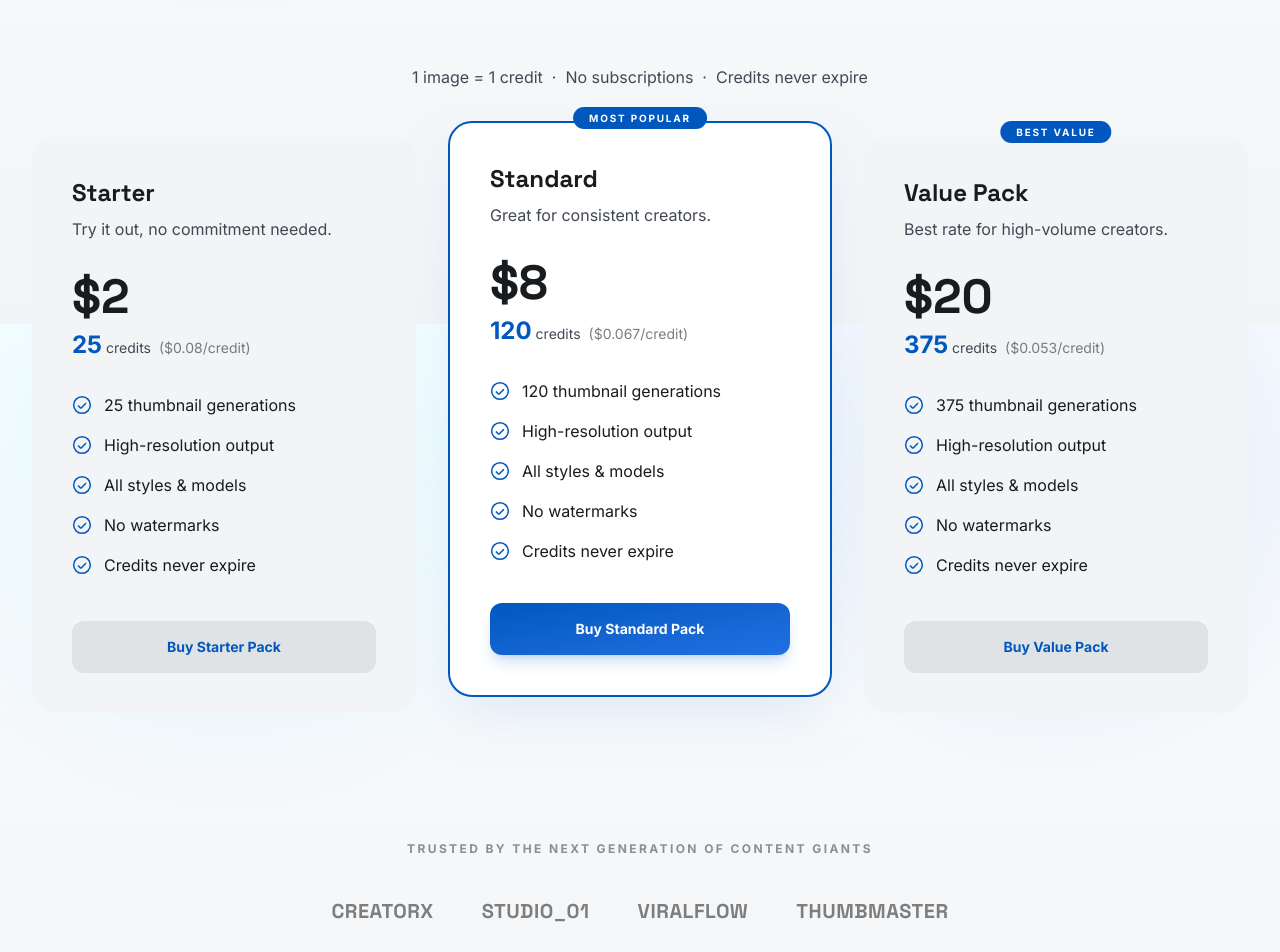
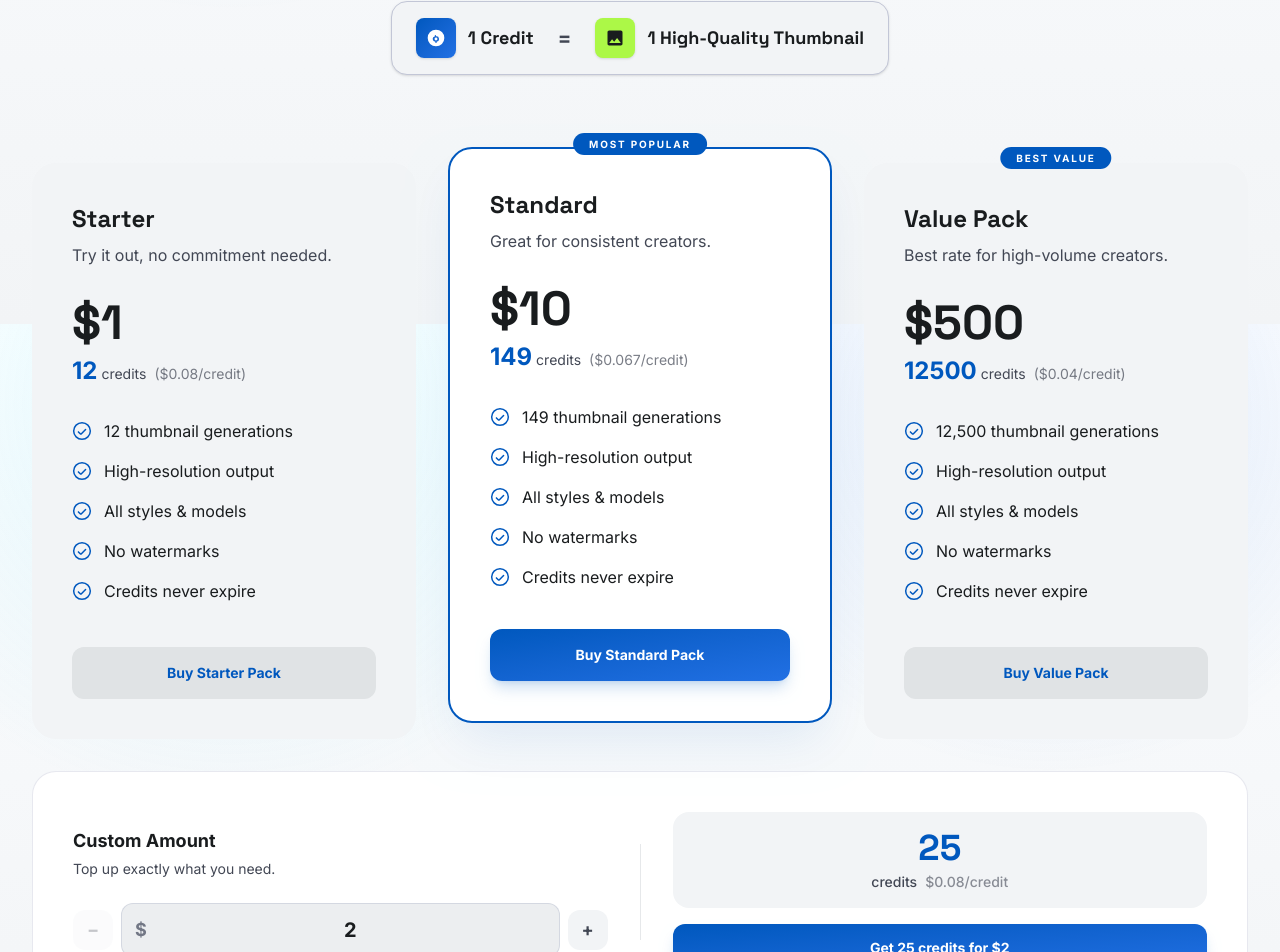
Before and after one commit to liamvietpham/thumbgenai, a Next.js app in the folder frontend/: page /pricing in a window 1280 px wide. Shown: the part 476-1428 px from the top of the page. Built offline with nearby package versions, Linux system fonts and the light colour scheme; no server answers.

Commit message:
feat: update pricing plan

```diff
--- a/frontend/app/(main)/thumbnails/page.tsx
+++ b/frontend/app/(main)/thumbnails/page.tsx
@@ -1,6 +1,6 @@
 import type { Metadata } from 'next';
-import { ThumbnailsClient } from './ThumbnailsClient';
-import { COMMUNITY_ITEMS, PAGE_SIZE } from './thumbnails-data';
+import { ThumbnailsClient } from '@/components/thumbnails/ThumbnailsClient';
+import { COMMUNITY_ITEMS, PAGE_SIZE } from '@/components/thumbnails/thumbnails-data';
 
 export const metadata: Metadata = {
   title: 'Thumbnails',
--- a/frontend/components/home/PricingSection.tsx
+++ b/frontend/components/home/PricingSection.tsx
@@ -34,6 +34,27 @@ export function PricingSection({ className = '' }: { className?: string }) {
             <CreditPackCard key={pack.name} pack={pack} />
           ))}
         </div>
+
+        <Link
+          href="/pricing#custom"
+          className="group mt-8 flex cursor-pointer items-center justify-between gap-6 rounded-[1.5rem] border-2 border-dashed border-[rgba(0,88,190,0.25)] bg-[var(--surface-container-low)] p-8 tonal-transition hover:border-[var(--primary)] hover:bg-[var(--surface-container)] md:p-10"
+        >
+          <div>
+            <p className="text-xs font-bold uppercase tracking-[0.18em] text-[var(--primary)]">Custom Amount</p>
+            <p className="mt-1 font-headline text-2xl font-bold text-[var(--on-surface)]">Top up exactly what you need</p>
+            <p className="mt-1 text-sm text-[var(--on-surface-variant)]">From $2 · Better rate the more you top up</p>
+          </div>
+
+          <div className="flex shrink-0 items-center gap-3">
+            <div className="flex items-center gap-1 rounded-xl border border-[rgba(194,198,214,0.55)] bg-[var(--surface-container-lowest)] px-4 py-2.5 text-lg font-bold text-[var(--outline)]">
+              <span>$</span>
+              <span className="w-10 border-b border-dashed border-[var(--outline)]" />
+            </div>
+            <svg aria-hidden="true" className="size-5 text-[var(--primary)] transition-transform group-hover:translate-x-1" fill="none" stroke="currentColor" strokeLinecap="round" strokeLinejoin="round" strokeWidth={2} viewBox="0 0 24 24">
+              <path d="M5 12h14M12 5l7 7-7 7" />
+            </svg>
+          </div>
+        </Link>
       </div>
     </section>
   );
--- a/frontend/components/pricing/PricingIntro.tsx
+++ b/frontend/components/pricing/PricingIntro.tsx
@@ -3,14 +3,37 @@ export function PricingIntro() {
     <section className="px-6 pb-6 pt-20 md:px-8 md:pt-32">
       <div className="mx-auto max-w-7xl text-center">
         <p className="inline-flex rounded-full bg-[var(--primary-fixed)] px-4 py-1.5 text-xs font-bold uppercase tracking-[0.2em] text-[var(--primary)]">
-          Pricing Plans
+          Credit Store
         </p>
         <h1 className="mt-6 font-headline text-5xl font-bold tracking-tight text-[var(--on-surface)] md:text-7xl">
-          Simple, transparent pricing
+          Pay only for what you use
         </h1>
         <p className="mx-auto mt-6 max-w-2xl text-xl leading-relaxed text-[var(--on-surface-variant)]">
-          Buy credits once, use them at your own pace. No subscriptions, no monthly fees.
+          No monthly fees. No subscriptions. Just high-quality AI thumbnails when you need them.
         </p>
+
+        {/* 1 Credit = 1 Thumbnail pill */}
+        <div className="mt-10 inline-flex items-center gap-6 rounded-2xl border border-[var(--outline-variant)] bg-[var(--surface-container-low)] px-6 py-4 shadow-sm">
+          <div className="flex items-center gap-3">
+            <div className="flex size-10 items-center justify-center rounded-lg bg-gradient-to-br from-[#0058be] to-[#2170e4] text-white shadow">
+              <svg aria-hidden="true" className="size-5" fill="currentColor" viewBox="0 0 24 24">
+                <path d="M12 2a10 10 0 1 0 0 20A10 10 0 0 0 12 2Zm.75 14.5v.75a.75.75 0 0 1-1.5 0v-.75a3.25 3.25 0 0 1-.75-6.4V9.25a.75.75 0 0 1 1.5 0v.78a3.25 3.25 0 0 1 .75 6.47Zm-.75-1.5a1.75 1.75 0 1 0 0-3.5 1.75 1.75 0 0 0 0 3.5Z" />
+              </svg>
+            </div>
+            <span className="font-headline text-lg font-bold text-[var(--on-surface)]">1 Credit</span>
+          </div>
+
+          <span className="text-xl font-bold text-[var(--on-surface-variant)]">=</span>
+
+          <div className="flex items-center gap-3">
+            <div className="flex size-10 items-center justify-center rounded-lg bg-[var(--tertiary-fixed)] text-[var(--on-tertiary-fixed-variant)] shadow">
+              <svg aria-hidden="true" className="size-5" fill="currentColor" viewBox="0 0 24 24">
+                <path d="M21 19V5c0-1.1-.9-2-2-2H5c-1.1 0-2 .9-2 2v14c0 1.1.9 2 2 2h14c1.1 0 2-.9 2-2ZM8.5 13.5l2.5 3.01L14.5 12l4.5 6H5l3.5-4.5Z" />
+              </svg>
+            </div>
+            <span className="font-headline text-lg font-bold text-[var(--on-surface)]">1 High-Quality Thumbnail</span>
+          </div>
+        </div>
       </div>
     </section>
   );
--- a/frontend/components/pricing/PricingPlansSection.tsx
+++ b/frontend/components/pricing/PricingPlansSection.tsx
@@ -1,27 +1,11 @@
+'use client';
+
 import Link from 'next/link';
+import { useState } from 'react';
 import { CheckCircleIcon } from '@/components/pricing/PricingIcons';
 import { type CreditPack, creditPacks } from '@/components/pricing/pricing-data';
 
-export function PricingPlansSection() {
-  return (
-    <section className="px-6 pb-8 pt-16 md:px-8">
-      <div className="mx-auto max-w-7xl">
-        <div className="mb-12 mt-4 text-center">
-          <p className="text-base text-[var(--on-surface-variant)]">
-            1 image = 1 credit &nbsp;·&nbsp; No subscriptions &nbsp;·&nbsp; Credits never expire
-          </p>
-        </div>
-
-        <div className="grid gap-8 md:grid-cols-3">
-          {creditPacks.map((pack) => (
-            <CreditPackCard key={pack.name} pack={pack} />
-          ))}
-        </div>
-      </div>
-    </section>
-  );
-}
-
+/* ── Preset cards (unchanged) ─────────────────────────────────── */
 function CreditPackCard({ pack }: { pack: CreditPack }) {
   return (
     <article
@@ -31,31 +15,23 @@ function CreditPackCard({ pack }: { pack: CreditPack }) {
           : 'bg-[var(--surface-container-low)] hover:bg-[var(--surface-container)]'
       }`}
     >
-      {pack.badge ? (
+      {pack.badge && (
         <p className="absolute -top-4 left-1/2 -translate-x-1/2 whitespace-nowrap rounded-full bg-[#0058be] px-4 py-1 text-[10px] font-bold uppercase tracking-[0.18em] text-white">
           {pack.badge}
         </p>
-      ) : null}
-
+      )}
       <header className="mb-8">
-        <h2 className="font-headline text-2xl font-bold text-[var(--on-surface)]">
-          {pack.name}
-        </h2>
+        <h2 className="font-headline text-2xl font-bold text-[var(--on-surface)]">{pack.name}</h2>
         <p className="mt-2 text-base text-[var(--on-surface-variant)]">{pack.tagline}</p>
       </header>
-
-      {/* Price + credits */}
       <div className="mb-8">
-        <p className="font-headline text-5xl font-bold text-[var(--on-surface)]">
-          ${pack.price}
-        </p>
+        <p className="font-headline text-5xl font-bold text-[var(--on-surface)]">${pack.price}</p>
         <p className="mt-2 text-[var(--on-surface-variant)]">
           <span className="text-2xl font-bold text-[var(--primary)]">{pack.credits}</span>
           {' '}credits
           <span className="ml-2 text-sm opacity-70">({pack.pricePerCredit}/credit)</span>
         </p>
       </div>
-
       <ul className="mb-10 flex-grow space-y-4">
         {pack.features.map((feature) => (
           <li key={feature} className="flex items-center gap-3 text-base text-[var(--on-surface)]">
@@ -64,7 +40,6 @@ function CreditPackCard({ pack }: { pack: CreditPack }) {
           </li>
         ))}
       </ul>
-
       <Link
         href={pack.href}
         className={`inline-flex cursor-pointer items-center justify-center rounded-xl py-4 text-sm font-bold tonal-transition ${
@@ -78,3 +53,118 @@ function CreditPackCard({ pack }: { pack: CreditPack }) {
     </article>
   );
 }
+
+/* ── Credit calculator ────────────────────────────────────────── */
+function calculateCredits(amount: number): number {
+  if (amount < 1)    return 0;
+  if (amount >= 500) return Math.round(amount / 0.04);
+  if (amount >= 50)  return Math.round(amount / 0.045);
+  if (amount >= 20)  return Math.round(amount / 0.053);
+  if (amount >= 10)  return Math.round(amount / 0.067);
+  return Math.round(amount / 0.08);
+}
+
+function pricePerCredit(amount: number): string {
+  if (amount >= 500) return '$0.04';
+  if (amount >= 50)  return '$0.045';
+  if (amount >= 20)  return '$0.053';
+  if (amount >= 10)  return '$0.067';
+  return '$0.08';
+}
+
+function CustomCreditCard() {
+  const [raw, setRaw] = useState('2');
+  const amount  = Math.max(0, parseInt(raw || '0', 10));
+  const valid   = amount >= 2;
+  const credits = valid ? calculateCredits(amount) : 0;
+
+  const nudge = (delta: number) => {
+    setRaw(String(Math.max(2, (parseInt(raw || '0', 10) || 2) + delta)));
+  };
+
+  return (
+    <div className="rounded-[1.5rem] border border-[rgba(194,198,214,0.4)] bg-[var(--surface-container-lowest)] p-8 md:p-10">
+      <div className="grid grid-cols-1 gap-8 md:grid-cols-[1fr_auto_1fr] md:items-center">
+
+        {/* Left: input */}
+        <div>
+          <p className="mb-1 text-lg font-bold text-[var(--on-surface)]">Custom Amount</p>
+          <p className="mb-6 text-sm text-[var(--on-surface-variant)]">Top up exactly what you need.</p>
+
+          <div className="flex items-center gap-2">
+            <button
+              type="button"
+              onClick={() => nudge(-1)}
+              disabled={amount <= 2}
+              className="grid size-10 shrink-0 cursor-pointer place-items-center rounded-xl bg-[var(--surface-container-low)] text-lg font-bold text-[var(--on-surface-variant)] tonal-transition hover:bg-[var(--surface-container-high)] disabled:cursor-not-allowed disabled:opacity-30"
+            >−</button>
+
+            <div className="relative flex-1">
+              <span className="pointer-events-none absolute left-3.5 top-1/2 -translate-y-1/2 text-lg font-bold text-[var(--outline)]">$</span>
+              <input
+                type="text"
+                inputMode="numeric"
+                value={raw}
+                onChange={(e) => { if (/^\d*$/.test(e.target.value)) setRaw(e.target.value); }}
+                className="w-full rounded-xl border border-[rgba(194,198,214,0.55)] bg-[var(--surface-container)] py-3 pl-8 pr-3 text-center text-xl font-bold text-[var(--on-surface)] transition-all focus:border-[var(--primary)] focus:outline-none focus:ring-2 focus:ring-[rgba(0,88,190,0.15)]"
+              />
+            </div>
+
+            <button
+              type="button"
+              onClick={() => nudge(1)}
+              className="grid size-10 shrink-0 cursor-pointer place-items-center rounded-xl bg-[var(--surface-container-low)] text-lg font-bold text-[var(--on-surface-variant)] tonal-transition hover:bg-[var(--surface-container-high)]"
+            >+</button>
+          </div>
+        </div>
+
+        {/* Divider */}
+        <div className="hidden h-24 w-px bg-[var(--surface-container-high)] md:block" />
+
+        {/* Right: credits + CTA */}
+        <div>
+          <div className="mb-4 rounded-2xl bg-[var(--surface-container-low)] p-4 text-center">
+            <p className="font-headline text-4xl font-bold text-[var(--primary)]">
+              {valid ? credits.toLocaleString() : '—'}
+            </p>
+            <p className="mt-1 text-sm font-medium text-[var(--on-surface-variant)]">
+              credits
+              {valid && <span className="ml-2 opacity-60">{pricePerCredit(amount)}/credit</span>}
+            </p>
+          </div>
+
+          <button
+            type="button"
+            disabled={!valid}
+            className="w-full cursor-pointer rounded-xl bg-gradient-to-br from-[#0058be] to-[#2170e4] py-3.5 text-sm font-bold text-white shadow-lg shadow-[rgba(0,88,190,0.18)] tonal-transition hover:scale-[1.02] active:scale-[0.98] disabled:cursor-not-allowed disabled:opacity-40"
+          >
+            {valid ? `Get ${credits.toLocaleString()} credits for $${amount}` : 'Enter an amount'}
+          </button>
+        </div>
+      </div>
+    </div>
+  );
+}
+
+/* ── Section ──────────────────────────────────────────────────── */
+export function PricingPlansSection() {
+  return (
+    <section className="px-6 pb-8 pt-16 md:px-8">
+      <div className="mx-auto max-w-7xl">
+
+
+        {/* Preset packs */}
+        <div className="mb-8 grid gap-8 md:grid-cols-3">
+          {creditPacks.map((pack) => (
+            <CreditPackCard key={pack.name} pack={pack} />
+          ))}
+        </div>
+
+        {/* Custom card */}
+        <div id="custom" className="scroll-mt-24">
+          <CustomCreditCard />
+        </div>
+      </div>
+    </section>
+  );
+}
--- a/frontend/components/pricing/pricing-data.ts
+++ b/frontend/components/pricing/pricing-data.ts
@@ -20,11 +20,11 @@ export const creditPacks: CreditPack[] = [
   {
     name: 'Starter',
     tagline: 'Try it out, no commitment needed.',
-    price: 2,
-    credits: 25,
+    price: 1,
+    credits: 12,
     pricePerCredit: '$0.08',
     features: [
-      '25 thumbnail generations',
+      '12 thumbnail generations',
       'High-resolution output',
       'All styles & models',
       'No watermarks',
@@ -36,11 +36,11 @@ export const creditPacks: CreditPack[] = [
   {
     name: 'Standard',
     tagline: 'Great for consistent creators.',
-    price: 8,
-    credits: 120,
+    price: 10,
+    credits: 149,
     pricePerCredit: '$0.067',
     features: [
-      '120 thumbnail generations',
+      '149 thumbnail generations',
       'High-resolution output',
       'All styles & models',
       'No watermarks',
@@ -54,11 +54,11 @@ export const creditPacks: CreditPack[] = [
   {
     name: 'Value Pack',
     tagline: 'Best rate for high-volume creators.',
-    price: 20,
-    credits: 375,
-    pricePerCredit: '$0.053',
+    price: 500,
+    credits: 12500,
+    pricePerCredit: '$0.04',
     features: [
-      '375 thumbnail generations',
+      '12,500 thumbnail generations',
       'High-resolution output',
       'All styles & models',
       'No watermarks',
```
